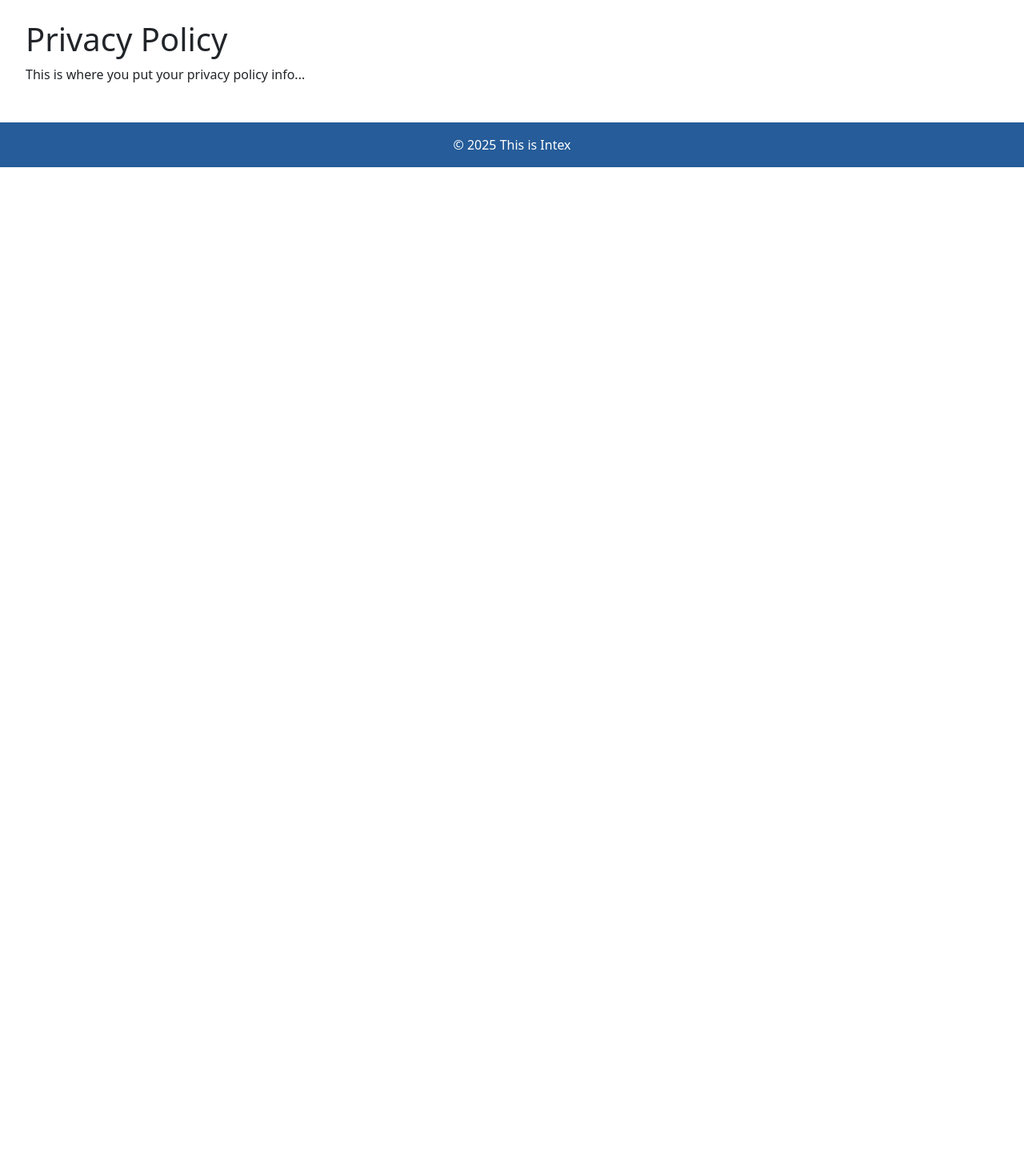
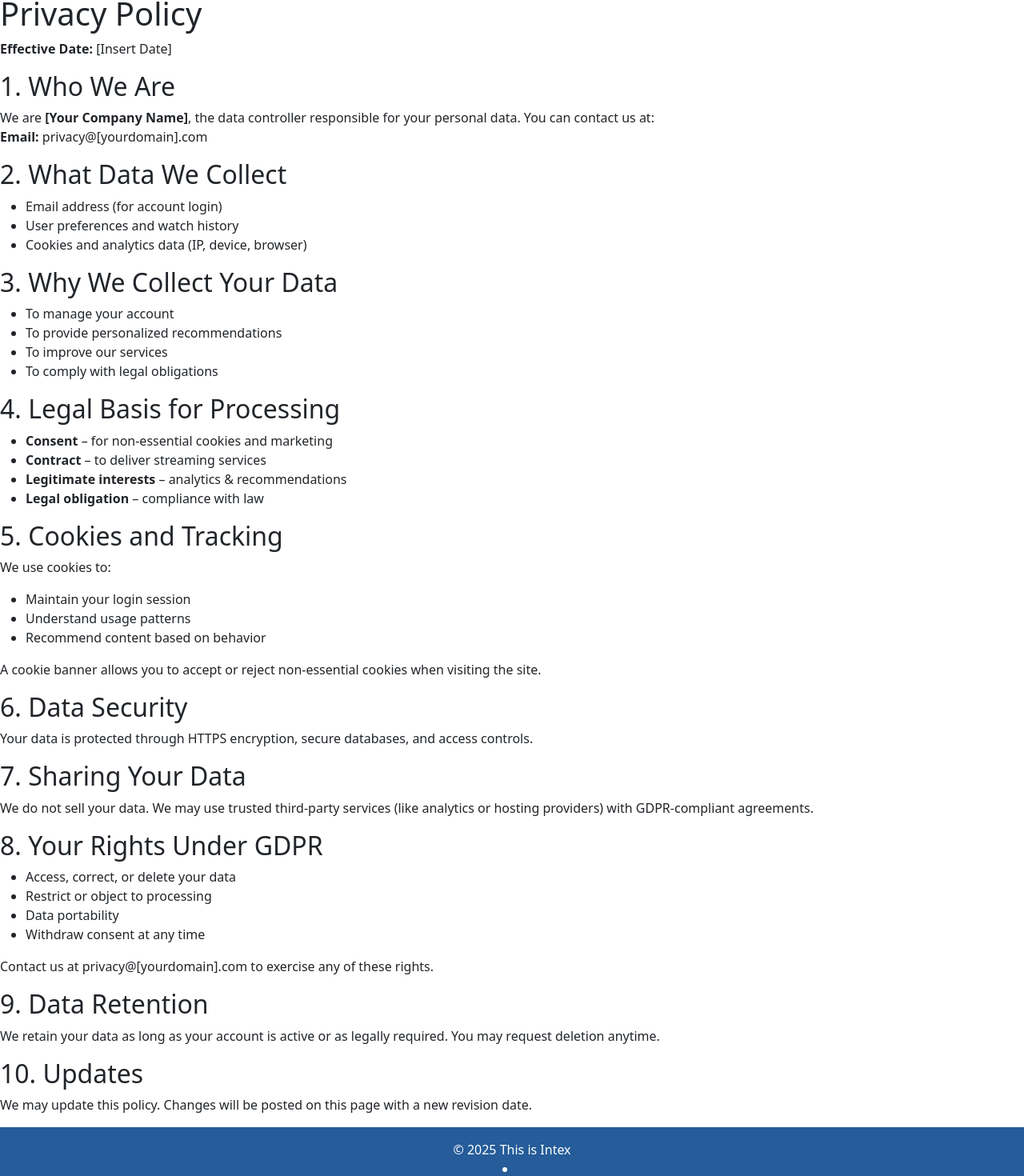
Before and after one commit to TaytGodwin/INTEX2025, a React (Vite) app in the folder frontend/: page /privacy in a window 1280 px wide. Shown: the part 63-1533 px from the top of the page at 80% size. Before the commit the page ends 800 px from the top, so only its background shows below. Built offline with nearby package versions, Linux system fonts and the light colour scheme.

Commit message:
Privacy Policy Updated

```diff
--- a/frontend/src/components/layout/Footer.tsx
+++ b/frontend/src/components/layout/Footer.tsx
@@ -1,3 +1,5 @@
+import { Link } from "react-router-dom";
+
 const Footer = () => {
   return (
     <footer style={footerStyle}>
@@ -5,6 +7,9 @@ const Footer = () => {
         <p style={{ margin: 0 }}>
           &copy; {new Date().getFullYear()} This is Intex
         </p>
+        <li className="nav-item">
+              <Link to="/privacy" className="nav-link">Privacy Policy</Link>
+            </li>
       </div>
     </footer>
   );
--- a/frontend/src/components/layout/Navbar.tsx
+++ b/frontend/src/components/layout/Navbar.tsx
@@ -25,9 +25,6 @@ const Navbar = () => {
               <Link to="/menu" className="nav-link">Home</Link>
             </li>
             <li className="nav-item">
-              <Link to="/privacy" className="nav-link">Privacy Policy</Link>
-            </li>
-            <li className="nav-item">
               <Link to="/admin" className="nav-link">Admin</Link>
             </li>
             {/* Add more links here if needed */}
--- a/frontend/src/pages/PrivacyPolicy.tsx
+++ b/frontend/src/pages/PrivacyPolicy.tsx
@@ -1,10 +1,104 @@
 function PrivacyPolicy() {
-    return (
-      <div style={{ padding: '2rem' }}>
-        <h1>Privacy Policy</h1>
-        <p>This is where you put your privacy policy info...</p>
-      </div>
-    );
-  }
+  return (
+    <div className="max-w-4xl mx-auto p-6 text-gray-800">
+      <h1 className="text-3xl font-bold mb-6">Privacy Policy</h1>
+      <p><strong>Effective Date:</strong> [Insert Date]</p>
 
-  export default PrivacyPolicy;
+      <section className="mt-6">
+        <h2 className="text-xl font-semibold">1. Who We Are</h2>
+        <p>
+          We are <strong>[Your Company Name]</strong>, the data controller responsible for your personal data. You can contact us at:
+          <br />
+          <strong>Email:</strong> privacy@[yourdomain].com
+        </p>
+      </section>
+
+      <section className="mt-6">
+        <h2 className="text-xl font-semibold">2. What Data We Collect</h2>
+        <ul className="list-disc ml-6">
+          <li>Email address (for account login)</li>
+          <li>User preferences and watch history</li>
+          <li>Cookies and analytics data (IP, device, browser)</li>
+        </ul>
+      </section>
+
+      <section className="mt-6">
+        <h2 className="text-xl font-semibold">3. Why We Collect Your Data</h2>
+        <ul className="list-disc ml-6">
+          <li>To manage your account</li>
+          <li>To provide personalized recommendations</li>
+          <li>To improve our services</li>
+          <li>To comply with legal obligations</li>
+        </ul>
+      </section>
+
+      <section className="mt-6">
+        <h2 className="text-xl font-semibold">4. Legal Basis for Processing</h2>
+        <ul className="list-disc ml-6">
+          <li><strong>Consent</strong> – for non-essential cookies and marketing</li>
+          <li><strong>Contract</strong> – to deliver streaming services</li>
+          <li><strong>Legitimate interests</strong> – analytics & recommendations</li>
+          <li><strong>Legal obligation</strong> – compliance with law</li>
+        </ul>
+      </section>
+
+      <section className="mt-6">
+        <h2 className="text-xl font-semibold">5. Cookies and Tracking</h2>
+        <p>
+          We use cookies to:
+        </p>
+        <ul className="list-disc ml-6">
+          <li>Maintain your login session</li>
+          <li>Understand usage patterns</li>
+          <li>Recommend content based on behavior</li>
+        </ul>
+        <p className="mt-2">
+          A cookie banner allows you to accept or reject non-essential cookies when visiting the site.
+        </p>
+      </section>
+
+      <section className="mt-6">
+        <h2 className="text-xl font-semibold">6. Data Security</h2>
+        <p>
+          Your data is protected through HTTPS encryption, secure databases, and access controls.
+        </p>
+      </section>
+
+      <section className="mt-6">
+        <h2 className="text-xl font-semibold">7. Sharing Your Data</h2>
+        <p>
+          We do not sell your data. We may use trusted third-party services (like analytics or hosting providers) with GDPR-compliant agreements.
+        </p>
+      </section>
+
+      <section className="mt-6">
+        <h2 className="text-xl font-semibold">8. Your Rights Under GDPR</h2>
+        <ul className="list-disc ml-6">
+          <li>Access, correct, or delete your data</li>
+          <li>Restrict or object to processing</li>
+          <li>Data portability</li>
+          <li>Withdraw consent at any time</li>
+        </ul>
+        <p className="mt-2">
+          Contact us at privacy@[yourdomain].com to exercise any of these rights.
+        </p>
+      </section>
+
+      <section className="mt-6">
+        <h2 className="text-xl font-semibold">9. Data Retention</h2>
+        <p>
+          We retain your data as long as your account is active or as legally required. You may request deletion anytime.
+        </p>
+      </section>
+
+      <section className="mt-6">
+        <h2 className="text-xl font-semibold">10. Updates</h2>
+        <p>
+          We may update this policy. Changes will be posted on this page with a new revision date.
+        </p>
+      </section>
+    </div>
+  );
+};
+
+export default PrivacyPolicy;
```
